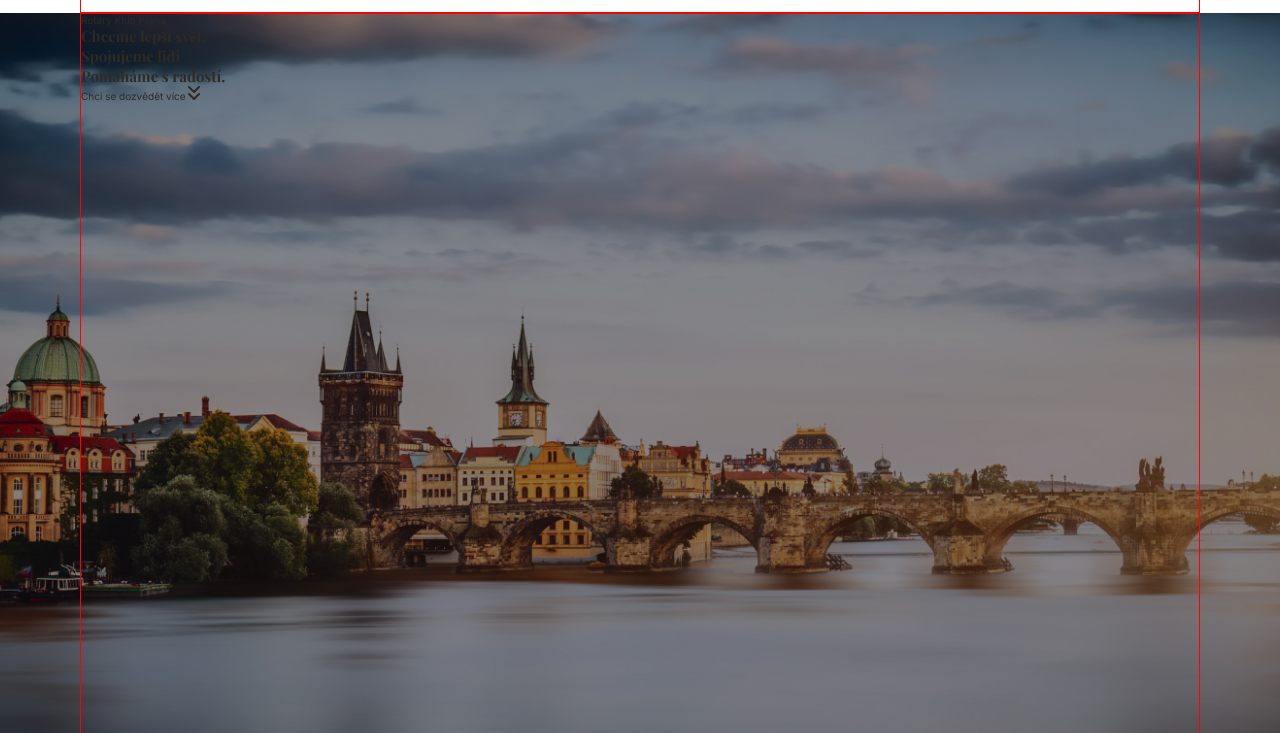
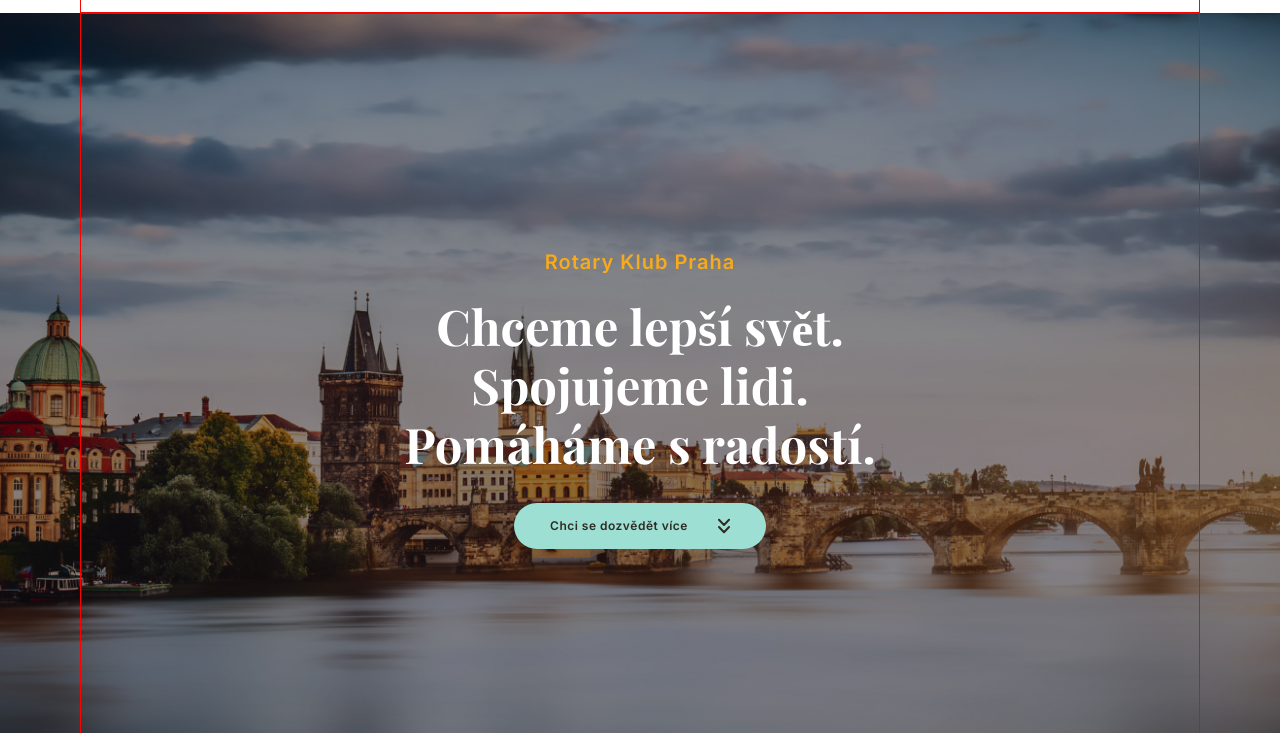
Before and after one commit to adrianacejka/rotary, a plain HTML site: page index.html in a window 1280 px wide. Shown: the part 67-800 px from the top of the page. Drawn offline with nearby package versions, Linux system fonts and the light colour scheme.

Commit message:
hero section css complete

```diff
--- a/index.html
+++ b/index.html
@@ -29,16 +29,15 @@
         </div>
     </header>
     <main>
-
         <section class="hero" id="home">
             <div class="wrapper hero-wrapper">
                 <p>Rotary Klub Praha</p>
                 <h1>
                 Chceme lepší svět. <br>
-                Spojujeme lidi <br>
+                Spojujeme lidi. <br>
                 Pomáháme s radostí.
                 </h1>
-                <a href="#">Chci se dozvědět více <span><img src="icons/chevron-down.svg"></span></a>
+                <a class="cta-button" href="#">Chci se dozvědět více <img src="icons/chevron-down.svg"></a>
             </div>
         </section>
 
--- a/styles.css
+++ b/styles.css
@@ -38,12 +38,30 @@ a {
     color: inherit;
 }
 
+.wrapper {
+    max-width: 1120px;
+    border: 1px solid red;
+    margin: auto;
+}
 /*-----------------------------*/
 
 /* header styling start */
 
+.header-wrapper {
+    display: flex;
+    justify-content: space-between;
+    align-items: center;
+    height: 80px;
+    padding: 10px;
+
+}
+
 .rotary-logo {
     cursor: pointer;
+}
+
+.main-menu {
+    display: flex;
 }
 
 .main-menu ul li {
@@ -70,35 +88,29 @@ a {
     border-radius: 20px;
 }
 
-.wrapper {
-    max-width: 1120px;
-    border: 1px solid red;
-    margin: auto;
-}
-
-.header-wrapper {
-    display: flex;
-    justify-content: space-between;
-    align-items: center;
-    height: 80px;
-    padding: 10px;
-
-}
-
 header {
     background-color: var(--white);
     position: sticky;
     top: 0;
 }
 
-.main-menu {
-    display: flex;
-}
+
 
 /* header styling end */
 
+.hero-wrapper {
+    max-width: 1120px;
+    height: 100vh;
+    display: flex;
+    align-items: center;
+    justify-content: center;
+    flex-direction: column;
+    place-content: top;
+
+}
+
 .hero {
-    height: 100vh;
+    height: 100%;
     background-color: black;
     background-image: url(images/praha-pozadi.jpg);
     background-repeat: no-repeat;
@@ -107,7 +119,36 @@ header {
     overflow-x: hidden;
 }
 
-.hero-wrapper {
-    max-width: 1120px;
-    height: 100vh;
+h1 {
+    color: var(--white);
+    text-align: center;
+    font-weight: 800;
+    font-size: 4.9em;
+    line-height: 120%;
+    /* padding-bottom: 60px; */
 }
+
+.hero p {
+    color: var(--secondary-color);
+    font-size: 2em;
+    font-weight: 600;
+    line-height: 150%;
+    text-transform: capitalize;
+    letter-spacing: 0.05em;
+    padding-bottom: 20px;
+}
+
+.cta-button {
+    font-size: 1.2em;
+    font-weight: 600;
+    line-height: 145%;
+    letter-spacing: 0.04em;
+    text-transform: none;
+    background-color: var(--akcent);
+    padding: 14px 36px;
+    border-radius: 30px;
+    margin: 30px auto;
+    display: flex;
+    gap: 30px;
+    vertical-align: text-top;
+}
```
